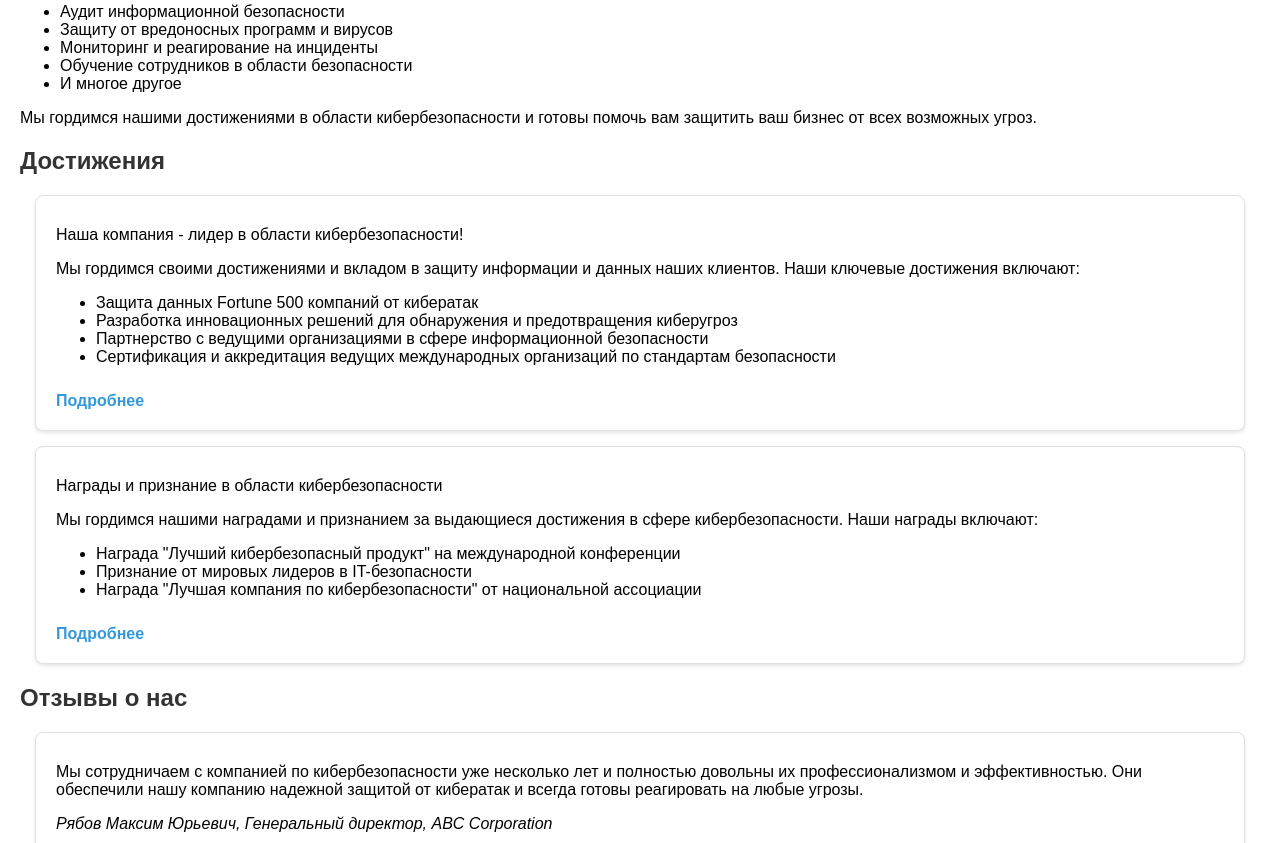
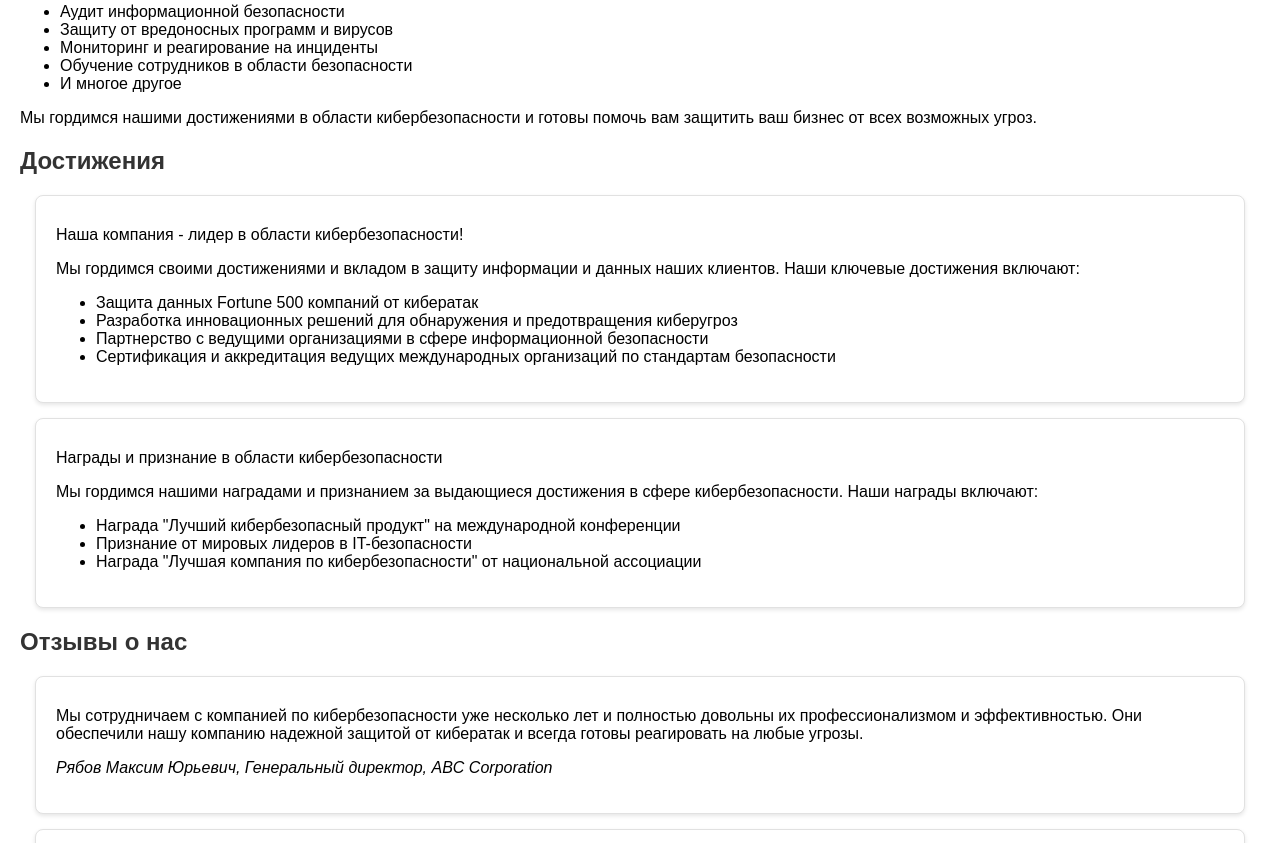
Before and after one commit to afaeffea/project-1, a plain HTML site: page index.html in a window 1280 px wide. Shown: the part 360-1203 px from the top of the page. Drawn offline with Linux system fonts and the light colour scheme.

Commit message:
Update index.html

```diff
--- a/index.html
+++ b/index.html
@@ -41,7 +41,6 @@
             <li>Партнерство с ведущими организациями в сфере информационной безопасности</li>
             <li>Сертификация и аккредитация ведущих международных организаций по стандартам безопасности</li>
         </ul>
-        <a href="#">Подробнее</a>
     </div>
     <div class="achievement-card">
         <alt="Достижение 2">
@@ -52,7 +51,6 @@
             <li>Признание от мировых лидеров в IT-безопасности</li>
             <li>Награда "Лучшая компания по кибербезопасности" от национальной ассоциации</li>
         </ul>
-        <a href="#">Подробнее</a>
     </div>
 </section>
 
```
